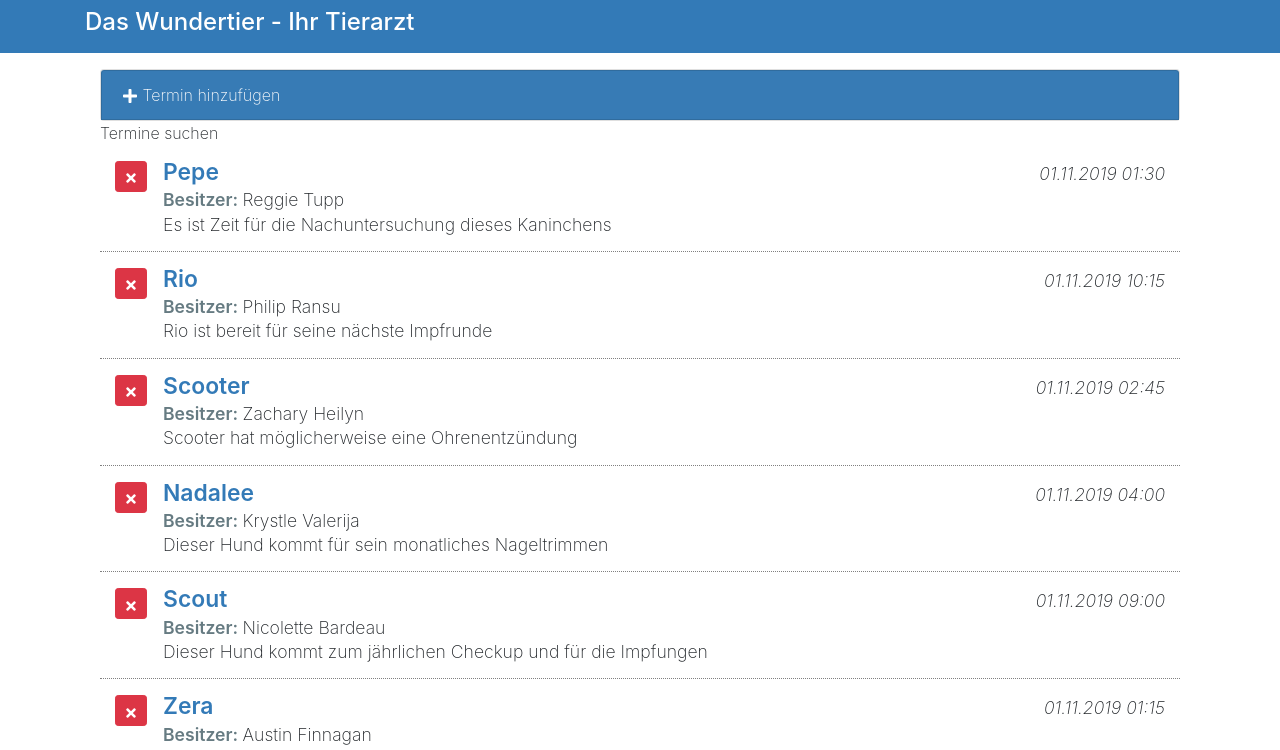
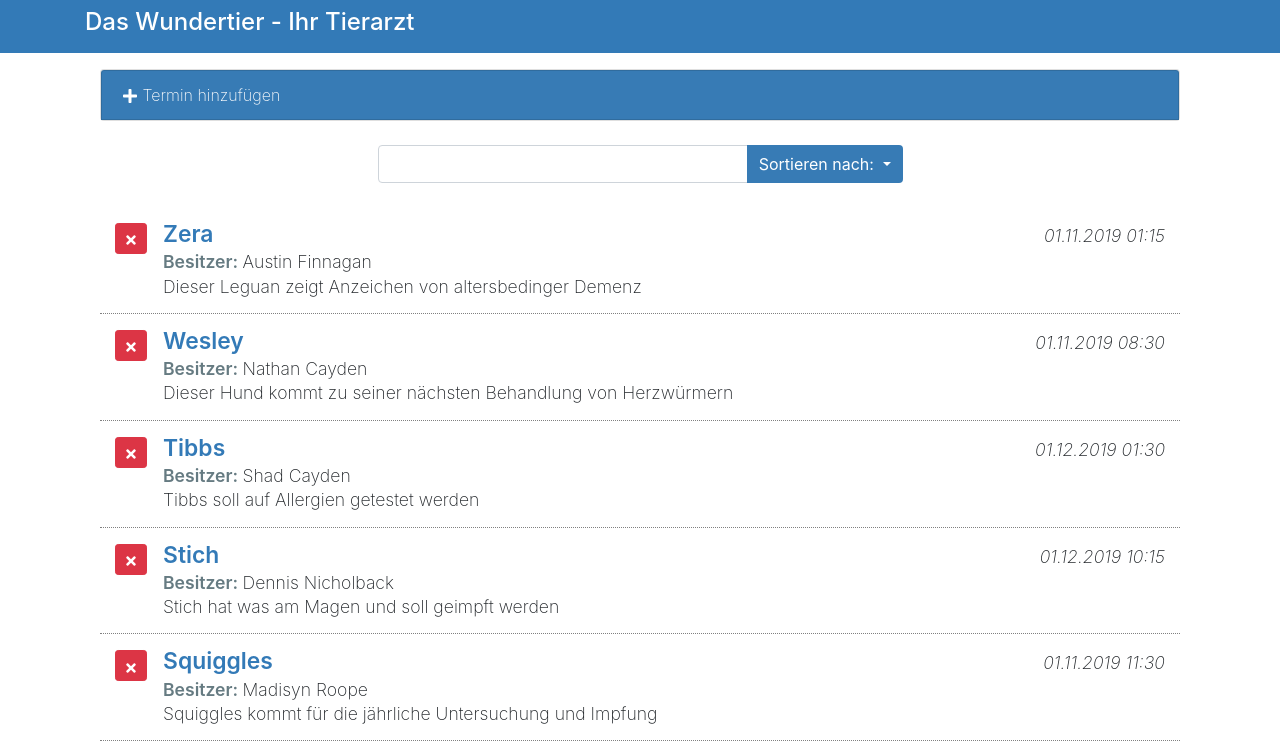
Before and after one commit to fmau/reactinterface, a React (Create React App) app: page / in a window 1280 px wide. Shown: the top 750 px of the page. Built offline with nearby package versions, Linux system fonts and the light colour scheme.

Commit message:
Add files via upload

```diff
--- a/src/components/App.js
+++ b/src/components/App.js
@@ -12,6 +12,8 @@
     this.state = {
       myAppointments: [],
       formDisplay: false,
+      orderBy: 'petName',
+      orderDir: 'desc',
       lastIndex: 0
     };
     this.deleteAppointment = this.deleteAppointment.bind(this);
@@ -62,6 +64,25 @@
   }
 
   render() {
+    let order;
+    let filteredApts = this.state.myAppointments;
+    if (this.state.orderDir === 'asc') {
+      order = 1;
+    } else {
+      order = -1;
+    }
+
+    filteredApts.sort((a, b) => {
+      if (
+        a[this.state.orderBy].toLowerCase() <
+        b[this.state.orderBy].toLowerCase()
+      ) {
+        return -1 * order;
+      } else {
+        return 1 * order;
+      }
+    });
+
     return (
       <main className="page bg-white" id="petratings">
         <div className="container">
@@ -75,7 +96,7 @@
                 />
                 <SearchAppointments />
                 <ListAppointments
-                  appointments={this.state.myAppointments}
+                  appointments={filteredApts}
                   deleteAppointment={this.deleteAppointment}
                 />
               </div>
--- a/src/components/SearchAppointments.js
+++ b/src/components/SearchAppointments.js
@@ -1,9 +1,52 @@
-import React, { Component } from 'react';
+import React, { Component } from "react";
 
 class SearchAppointments extends Component {
-    render() {
-        return <div>Termine suchen </div>
-    }
+  render() {
+    return (
+      <div className="search-appointments row justify-content-center my-4">
+        <div className="col-md-6">
+          <div className="input-group">
+            <input
+              id="SearchApts"
+              type="text"
+              className="form-control"
+              aria-label="Termine durchsuchen"
+            />
+            <div className="input-group-append">
+              <button
+                type="button"
+                className="btn btn-primary dropdown-toggle"
+                data-toggle="dropdown"
+                aria-haspopup="true"
+                aria-expanded="false"
+              >
+                Sortieren nach: <span className="caret" />
+              </button>
+
+              <div className="sort-menu dropdown-menu dropdown-menu-right">
+                <button className="sort-by dropdown-item" href="#">
+                  Tiername
+                </button>
+                <button className="sort-by dropdown-item" href="#">
+                  Datum
+                </button>
+                <button className="sort-by dropdown-item" href="#">
+                  Besitzer
+                </button>
+                <div role="separator" className="dropdown-divider" />
+                <button className="sort-by dropdown-item" href="#">
+                  aufsteigend
+                </button>
+                <button className="sort-by dropdown-item" href="#">
+                  absteigend
+                </button>
+              </div>
+            </div>
+          </div>
+        </div>
+      </div>
+    );
+  }
 }
 
 export default SearchAppointments;
```
